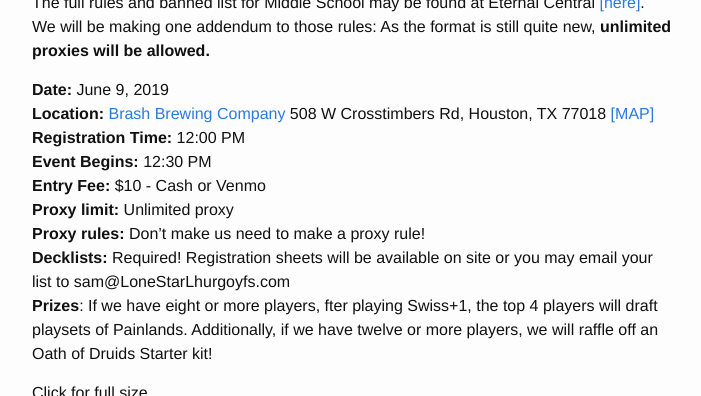
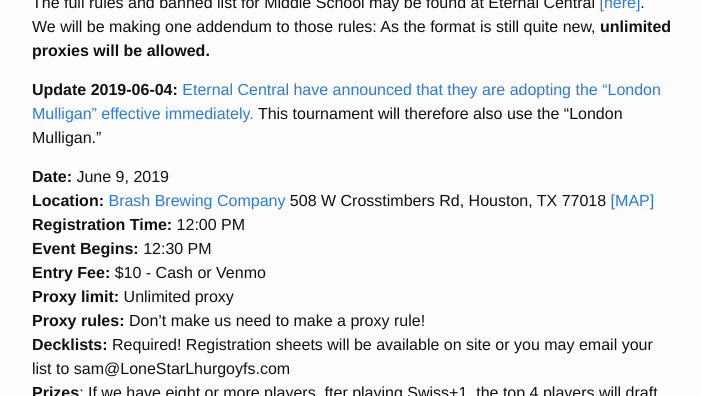
Before and after one commit to LoneStarLhurgoyfs/lonestarlhurgoyfs.github.io, a Jekyll site: the page built from _posts/2019-05-23-Middle-School-June-9.markdown, in a window 1280 px wide and 900 px high, scrolled down 447 px, cut to the strip 179-575 px from the top of the window. Shown: the whole strip, without its empty margins (288-989 px from the left). Built offline with Jekyll 4.4.1, drawn with Linux system fonts in a browser that asks for light colours.

Commit message:
Update: London Mulligan

```diff
--- a/_posts/2019-05-23-Middle-School-June-9.markdown
+++ b/_posts/2019-05-23-Middle-School-June-9.markdown
@@ -12,6 +12,8 @@ Following [The Romancing the Stones](https://stonesmtg.com/announce/2019-06-08)
 ![](https://images.lonestarlhurgoyfs.com/2019/06/09/feature_image.jpg)
 
 The full rules and banned list for Middle School may be found at Eternal Central [[here]](https://eternalcentral.com/middleschoolrules/). We will be making one addendum to those rules: As the format is still quite new, **unlimited proxies will be allowed.**
+
+**Update 2019-06-04:** [Eternal Central have announced that they are adopting the "London Mulligan" effective immediately.](https://eternalcentral.com/old-school-and-middle-school-adopting-london-mulligan/) This tournament will therefore also use the "London Mulligan."
 
 **Date:** June 9, 2019
 **Location:** [Brash Brewing Company](https://www.facebook.com/Brash-brewing-company-229796680431006/) 508 W Crosstimbers Rd, Houston, TX 77018 [[MAP]](https://goo.gl/maps/JbUmv9nZm1B2)
```
